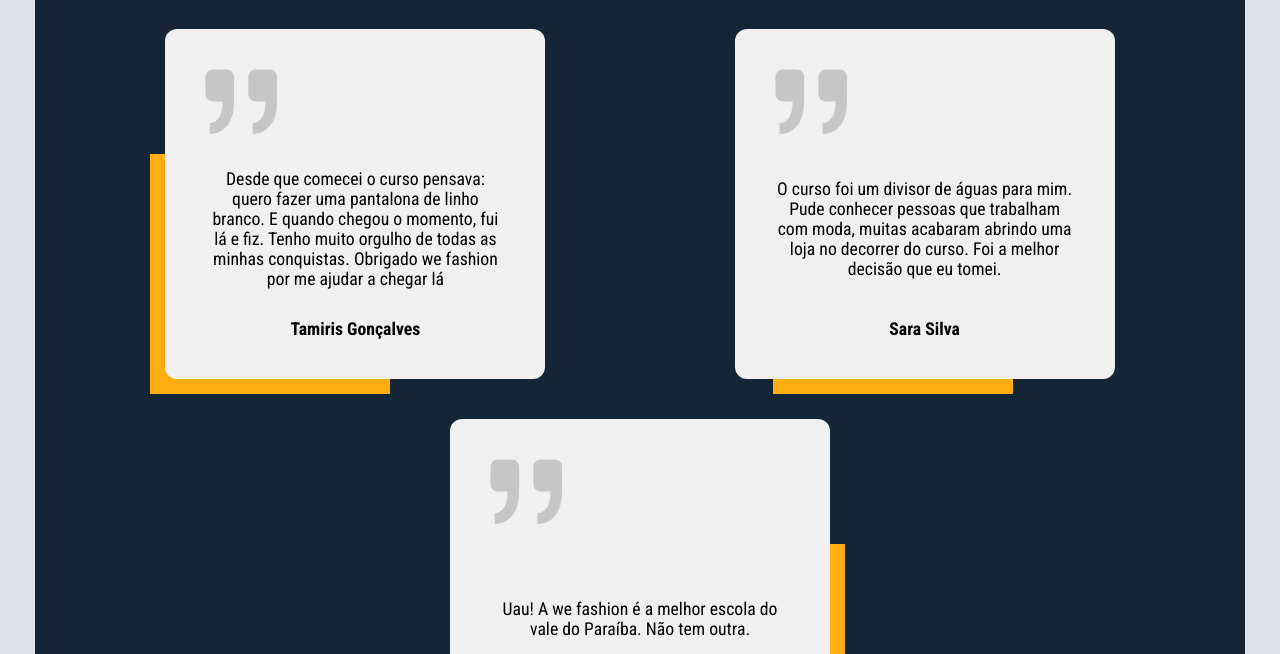
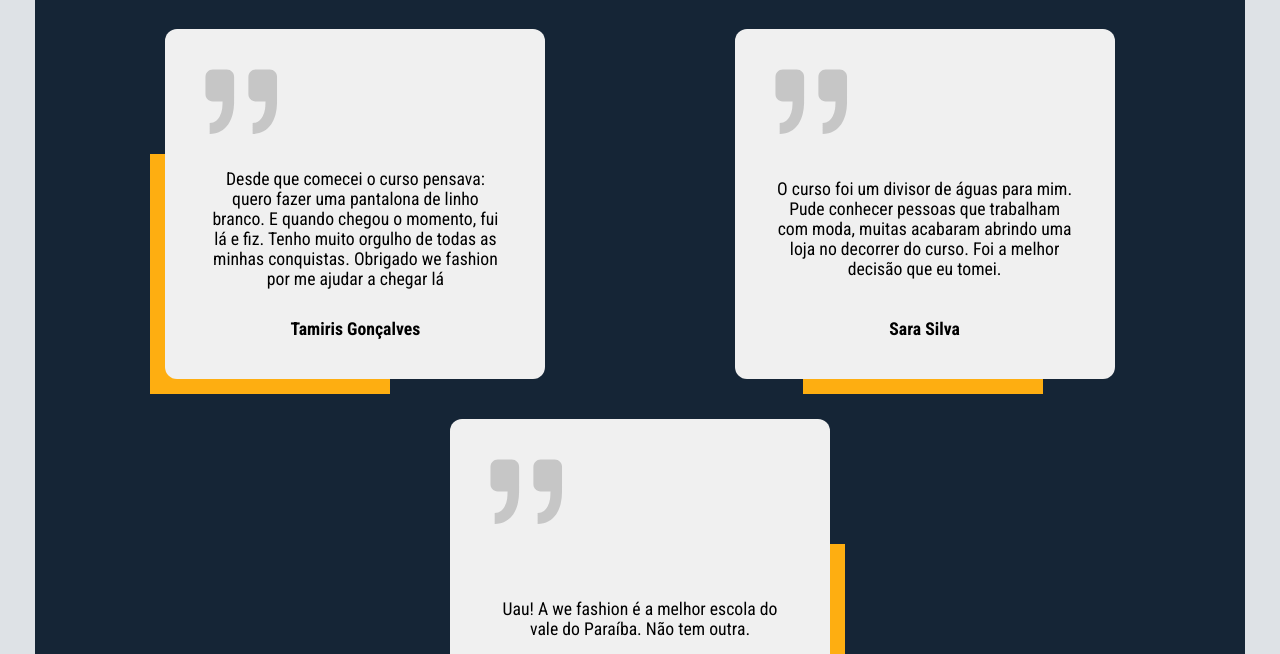
Before and after one commit to laurentino01/wefashion_projeto_dnc, a plain HTML site: page index.html in a window 1280 px wide. Shown: the part 912-1566 px from the top of the page. Drawn offline with Linux system fonts and the light colour scheme.

Commit message:
fix alignmnt card testimonials

```diff
--- a/css/testemonials.css
+++ b/css/testemonials.css
@@ -44,7 +44,7 @@
   bottom: -15px;
 }
 #yw_bg2 {
-  left: 10%;
+  left: 18%;
   bottom: -15px;
 }
 #yw_bg3 {
```
